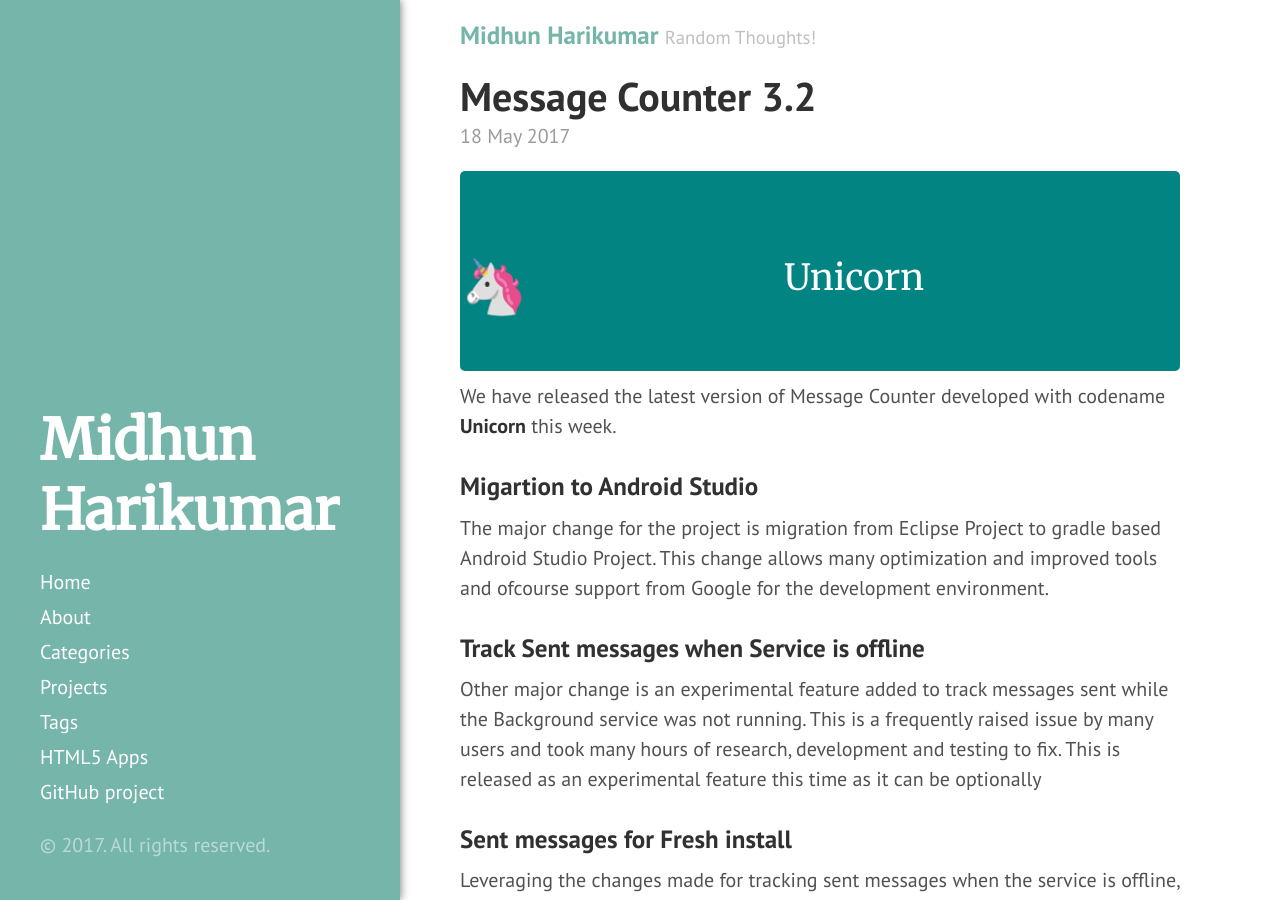
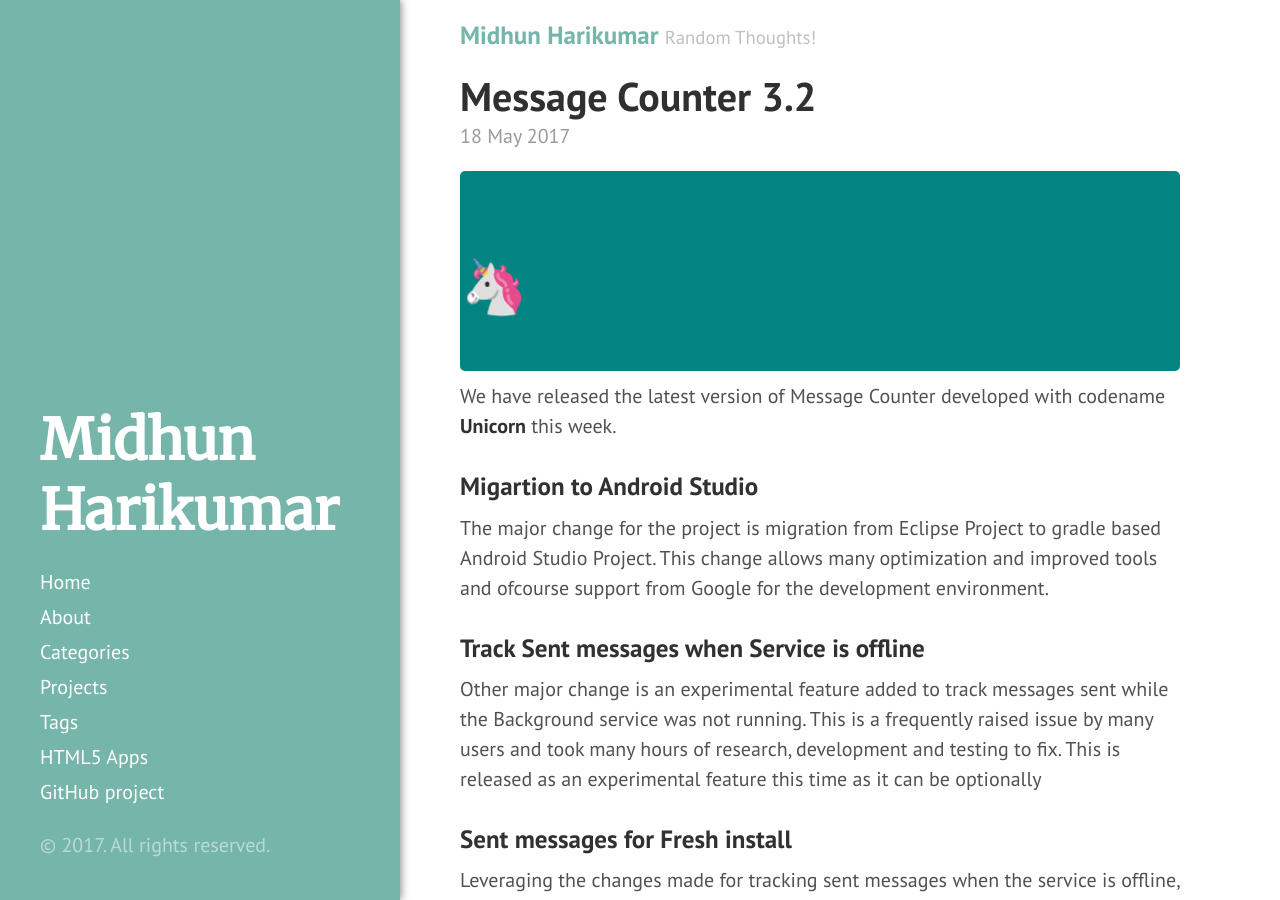
Before and after one commit to midhunhk/midhunhk.github.io, a Jekyll site: the page built from _posts/2017-05-18-message-counter-unicorn.md, in a window 1280 px wide and 900 px high. Built offline with Jekyll 4.4.1, drawn with Linux system fonts in a browser that asks for light colours; emoji names are drawn with the system emoji font.

Commit message:
Update 2017-05-18-message-counter-unicorn.md

```diff
--- a/_posts/2017-05-18-message-counter-unicorn.md
+++ b/_posts/2017-05-18-message-counter-unicorn.md
@@ -6,8 +6,7 @@
 ---
 <div class="custom-post-header teal">
   <div class="custom-post-title">
-    <img src="https://assets-cdn.github.com/images/icons/emoji/unicode/1f984.png" style="float:left;padding:2px"/>
-    <span>Unicorn</span>
+    <img src="https://assets-cdn.github.com/images/icons/emoji/unicode/1f984.png" style="padding:2px"/>
   </div>
 </div>
 We have released the latest version of Message Counter developed with codename **Unicorn**  this week.
```
